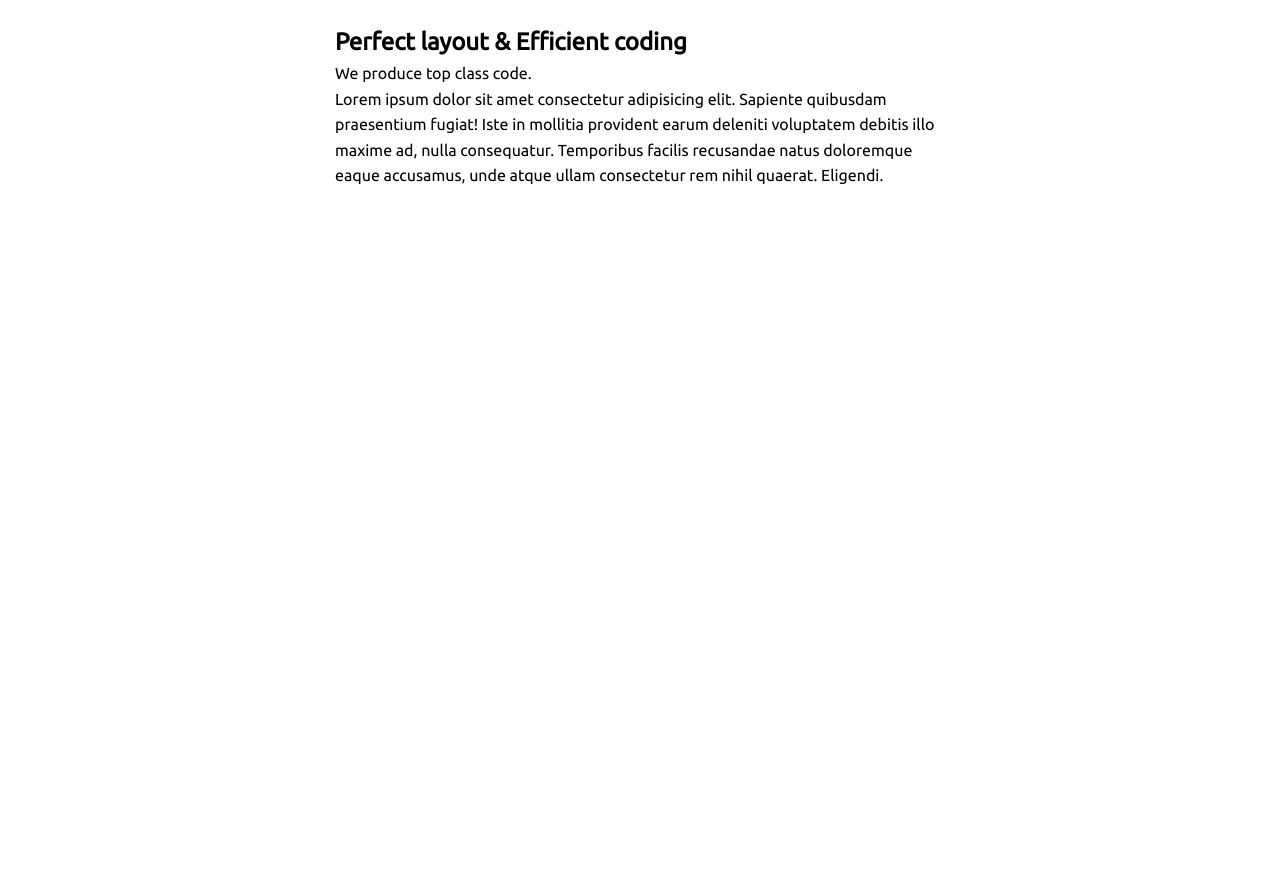
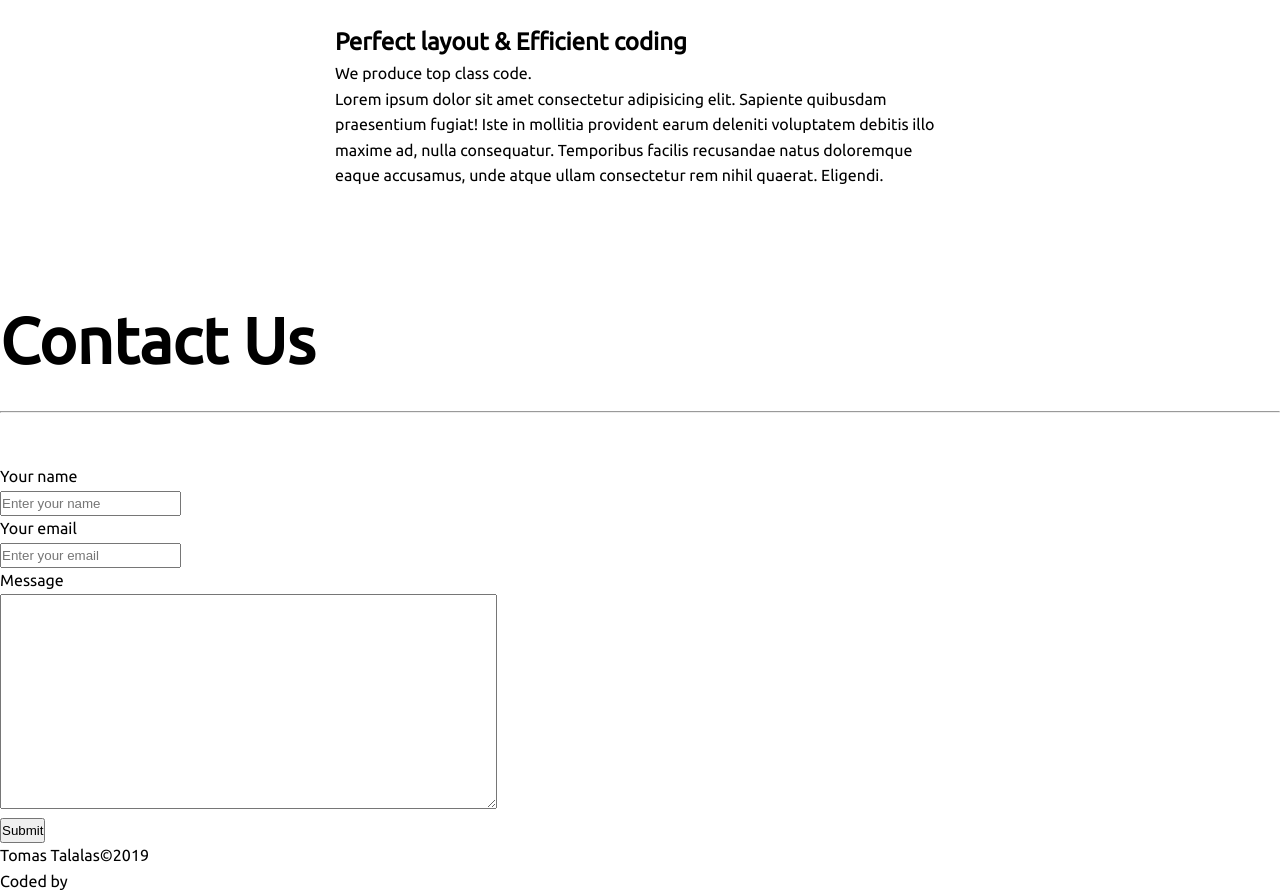
Before and after one commit to realVato/Designer, a plain HTML site: page index.html in a window 1280 px wide. Shown: the part 3280-4174 px from the top of the page. Before the commit the page ends 3569 px from the top, so only its background shows below. Drawn offline with nearby package versions, Linux system fonts and the light colour scheme.

Commit message:
Contact/Footer sections, <script> fix

```diff
--- a/index.html
+++ b/index.html
@@ -121,6 +121,50 @@
         </div>
     </section>
 
+    <section>
+        <div class="contact-us">
+            <div>
+                <h1>Contact Us</h1>
+                <hr>
+            </div>
+            <br>
+            <br>
+            <div class="signup">
+                <form>
+                    <div>
+                        <label>Your name</label>
+                        <br>
+                        <input type="text" placeholder="Enter your name">
+                    </div>
+                    <div>
+                        <label>Your email</label>
+                        <br>
+                        <input type="email" placeholder="Enter your email">
+                    </div>
+                    <div>
+                        <label>Message</label>
+                        <br>
+                        <textarea cols="60" rows="10"></textarea>
+                    </div>
+                    <button>Submit</button>
+                </form>
+            </div>
+        </div>
+        </div>
+    </section>
+
+    <footer>
+        <div class="copyright">
+            Tomas Talalas&copy2019
+            <br>
+            Coded by <a href="https://github.com/realVato" target="_blank" class="github">https://github.com/realVato</a>
+        </div>
+    </footer>
+
+    <script
+    src="https://code.jquery.com/jquery-3.4.1.min.js"
+    integrity="sha256-CSXorXvZcTkaix6Yvo6HppcZGetbYMGWSFlBw8HfCJo="
+    crossorigin="anonymous"></script>
     <script src="/js/script.js"></script>
 </body>
 </html>
```
